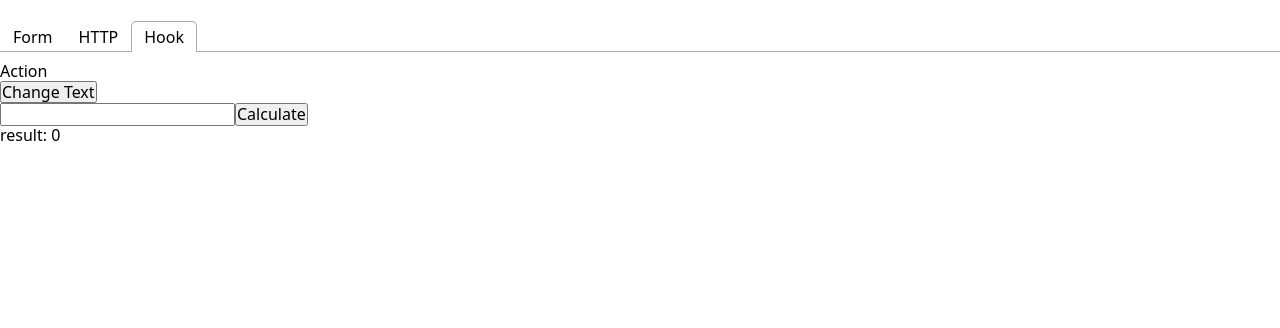
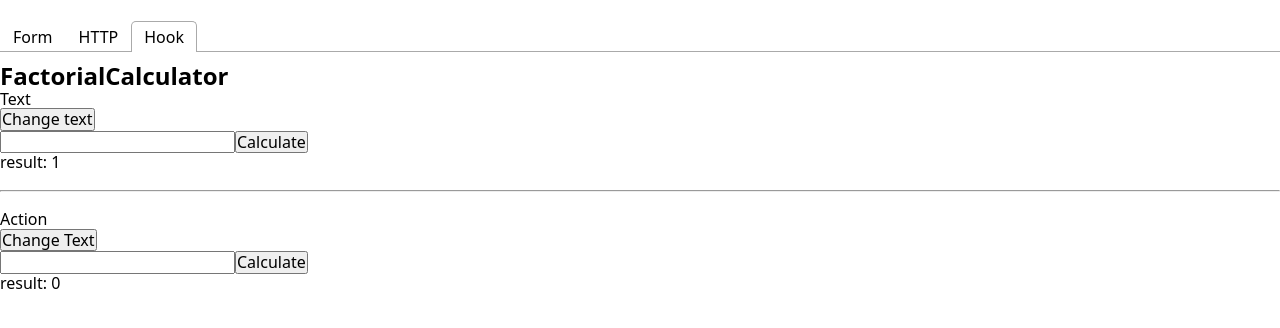
Before and after one commit to Developer-Mykhailo/test-3-react-project, a React (Vite) app: page / in a window 1280 px wide. Both pictures are taken after a click on the tab "Hook". Shown: the top 328 px of the page. Built offline with nearby package versions, Linux system fonts and the light colour scheme.

Commit message:
add factorial calculator

```diff
--- /dev/null
+++ b/src/components/FactorialCalculator/FactorialCalculator.jsx
@@ -0,0 +1,51 @@
+// import React from "react";
+
+import { useMemo, useState } from "react";
+
+const FactorialCalculator = () => {
+  const [inputValue, setInputValue] = useState("");
+  const [text, setText] = useState("Text");
+
+  const factorial = useMemo(() => {
+    let num = Number(inputValue);
+
+    if (isNaN(num) || num < 0) return "Invalid input";
+    if (num === 0) return 1;
+
+    let result = 1;
+    for (let i = 1; i <= num; i++) {
+      result *= i;
+    }
+    return result;
+  }, [inputValue]);
+
+  // hendler
+  const hendleSubmit = (e) => {
+    e.preventDefault();
+    const newValue = e.target.elements.number.value;
+    setInputValue(newValue);
+    e.target.reset();
+  };
+
+  //JSX
+  return (
+    <div>
+      <h2>FactorialCalculator</h2>
+      <p>{text}</p>
+      <button
+        onClick={() => (text === "Text" ? setText("Action") : setText("Text"))}
+      >
+        Change text
+      </button>
+
+      <form onSubmit={hendleSubmit}>
+        <input type="text" name="number" />
+        <button type="submit">Calculate</button>
+      </form>
+
+      <p>result: {factorial}</p>
+    </div>
+  );
+};
+
+export default FactorialCalculator;
--- a/src/components/SquareCalculator/SquareCalculator.jsx
+++ b/src/components/SquareCalculator/SquareCalculator.jsx
@@ -1,5 +1,3 @@
-// import React from 'react'
-
 import { useMemo, useState } from "react";
 
 const SquareCalculator = () => {
--- a/src/components/tabs/Hook.jsx
+++ b/src/components/tabs/Hook.jsx
@@ -1,10 +1,15 @@
 // import React from "react";
 
+import FactorialCalculator from "../FactorialCalculator/FactorialCalculator";
 import SquareCalculator from "../SquareCalculator/SquareCalculator";
 
 const Hook = () => {
   return (
     <div>
+      <FactorialCalculator />
+      <br />
+      <hr />
+      <br />
       <SquareCalculator />
     </div>
   );
```
